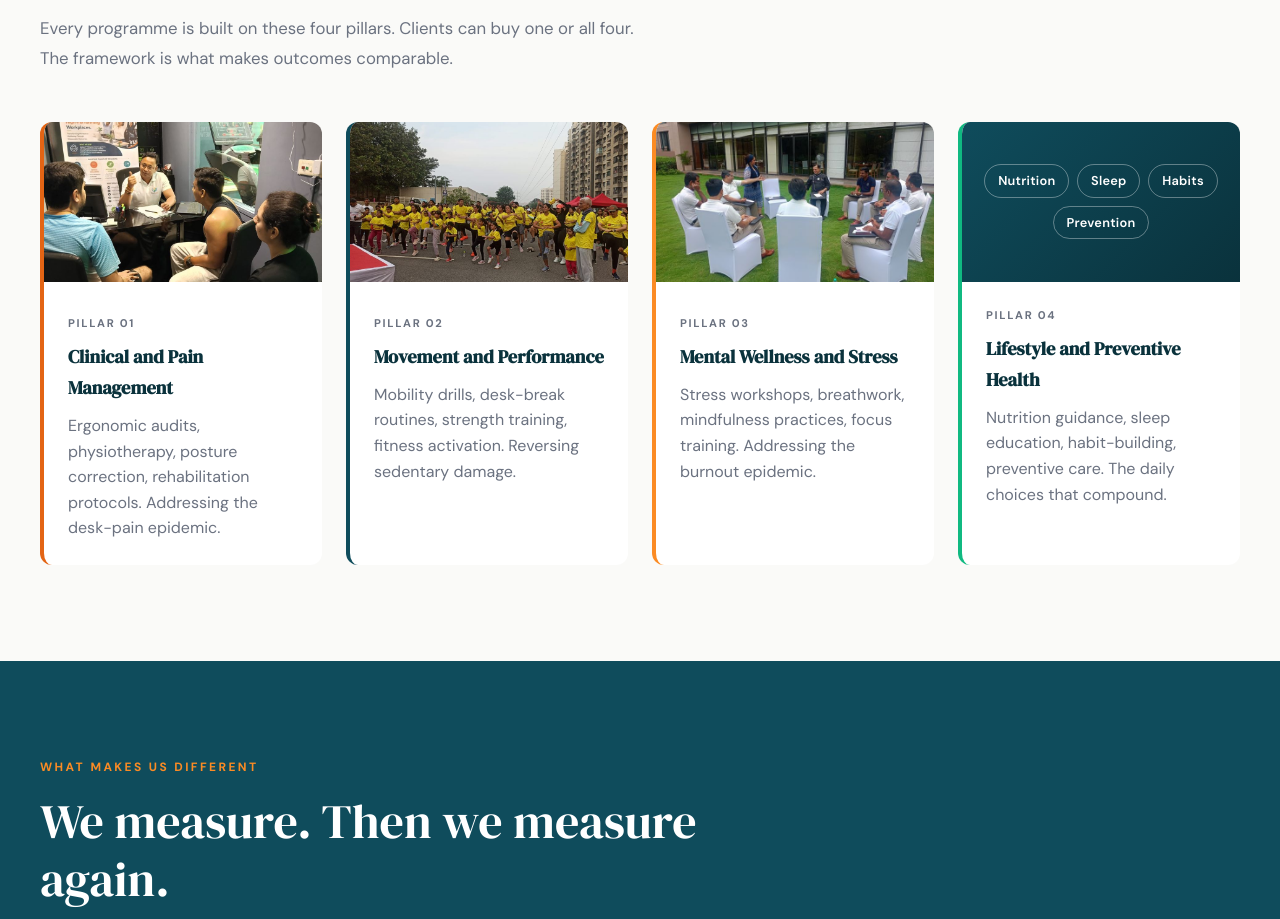
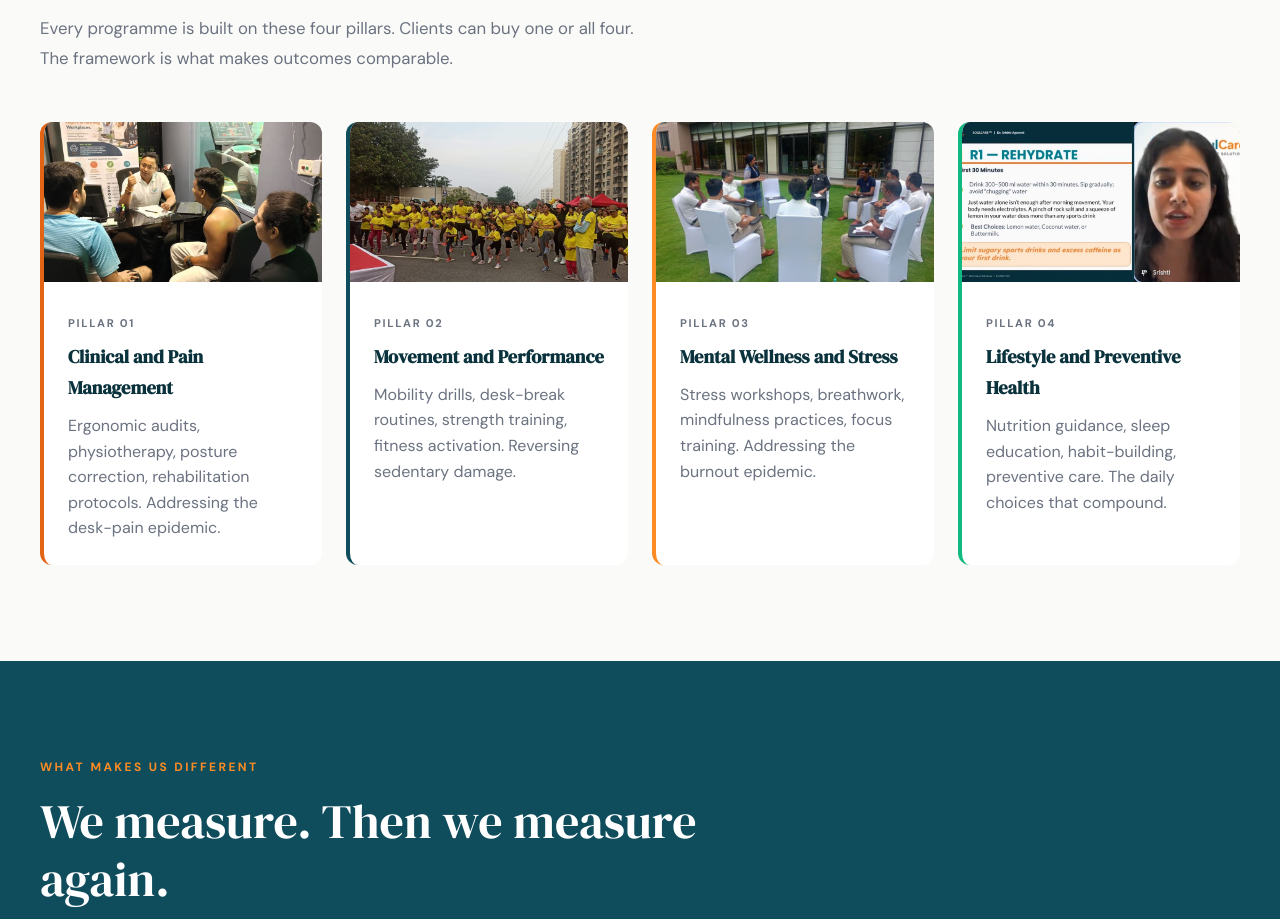
Before and after one commit to soulcareworkplacesolutions-pixel/soulcare-website, a plain HTML site: page index.html in a window 1280 px wide. Shown: the part 5896-6815 px from the top of the page. Drawn offline with Linux system fonts and the light colour scheme; a script that the page names is missing.

Commit message:
Pillar 4: use Dr. Srishti Agarwal's webinar photo instead of the brand graphic
Cropped to the slide and Dr. Srishti only; other participants' faces and names excluded.

Co-Authored-By: Claude Opus 5.5 <noreply@anthropic.com>
Claude-Session: https://claude.ai/code/session_012HBaAxcTf1we6yXxr2NwMh

```diff
--- a/index.html
+++ b/index.html
@@ -148,8 +148,6 @@
     .wpi-card li { padding: 0.4rem 0; color: rgba(255,255,255,0.85); font-size: 0.9rem; padding-left: 1.2rem; position: relative; }
     .wpi-card li::before { content: '+'; position: absolute; left: 0; color: var(--gold); font-weight: 700; }
 
-    .pillar-graphic { display: flex; flex-wrap: wrap; align-content: center; justify-content: center; gap: 8px; padding: 1rem; background: linear-gradient(135deg, var(--teal) 0%, var(--teal-dark) 100%); }
-    .pillar-graphic span { color: var(--white); border: 1px solid rgba(255,255,255,0.35); border-radius: 999px; padding: 0.3rem 0.8rem; font-size: 0.8rem; font-weight: 600; letter-spacing: 0.02em; }
     .wpi-sample { margin-top: 2rem; background: var(--white); color: var(--text, #1a2b30); border-radius: 12px; padding: 2rem 2.5rem; }
     .wpi-sample-head { display: flex; justify-content: space-between; align-items: flex-end; gap: 1.5rem; flex-wrap: wrap; margin-bottom: 1rem; }
     .wpi-sample-head h3 { font-size: 1.5rem; color: var(--teal); }
@@ -553,7 +551,7 @@
         </div>
       </div>
       <div class="pillar-card fade-in">
-        <div class="pillar-img pillar-graphic" aria-hidden="true"><span>Nutrition</span><span>Sleep</span><span>Habits</span><span>Prevention</span></div>
+        <img width="1154" height="600" decoding="async" loading="lazy" class="pillar-img" src="/images/work/srishti-nutrition-webinar.jpg" alt="Dr. Srishti Agarwal presenting a SoulCare™ live webinar on post-yoga nutrition and hydration">
         <div class="pillar-body">
           <div class="pillar-num">PILLAR 04</div>
           <h3 class="serif">Lifestyle and Preventive Health</h3>
```
Also changed, not shown: images/work/srishti-nutrition-webinar.jpg (added).
